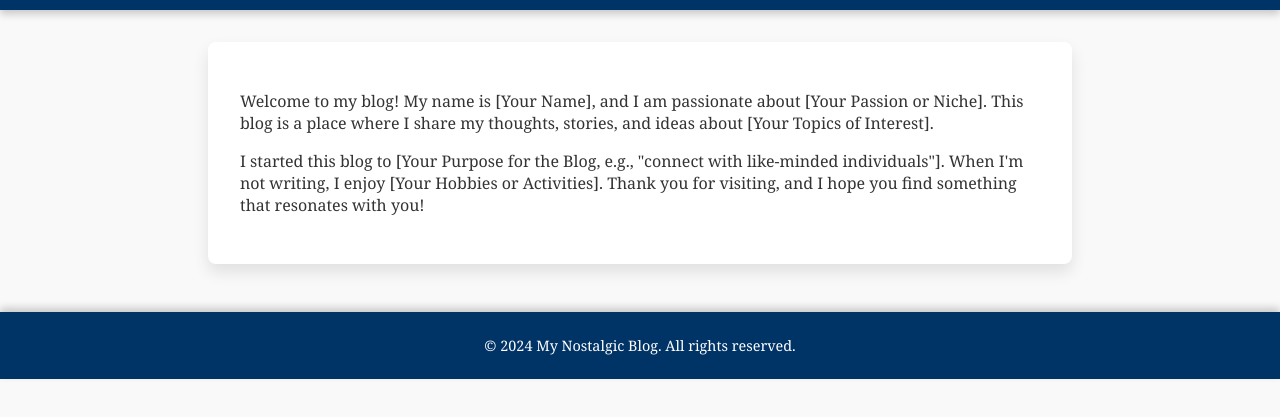
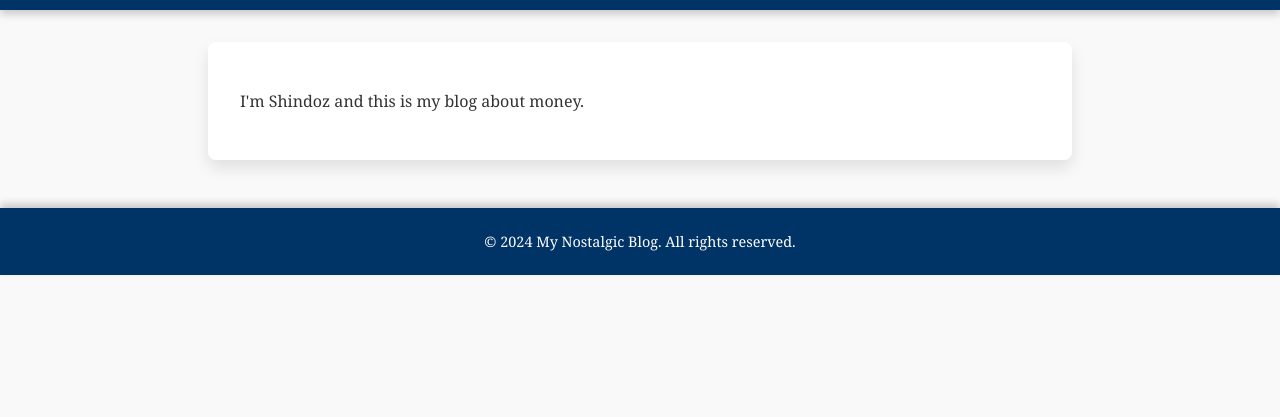
Before and after one commit to shindoz95/something-about-money, a plain HTML site: page about.html in a window 1280 px wide. Shown: the part 109-526 px from the top of the page. Drawn offline with Linux system fonts and the light colour scheme.

Commit message:
Update about.html

```diff
--- a/about.html
+++ b/about.html
@@ -13,12 +13,7 @@
     </header>
     <div class="container">
         <p>
-            Welcome to my blog! My name is [Your Name], and I am passionate about [Your Passion or Niche].
-            This blog is a place where I share my thoughts, stories, and ideas about [Your Topics of Interest].
-        </p>
-        <p>
-            I started this blog to [Your Purpose for the Blog, e.g., "connect with like-minded individuals"].
-            When I'm not writing, I enjoy [Your Hobbies or Activities]. Thank you for visiting, and I hope you find something that resonates with you!
+            I'm Shindoz and this is my blog about money.
         </p>
     </div>
 
```
